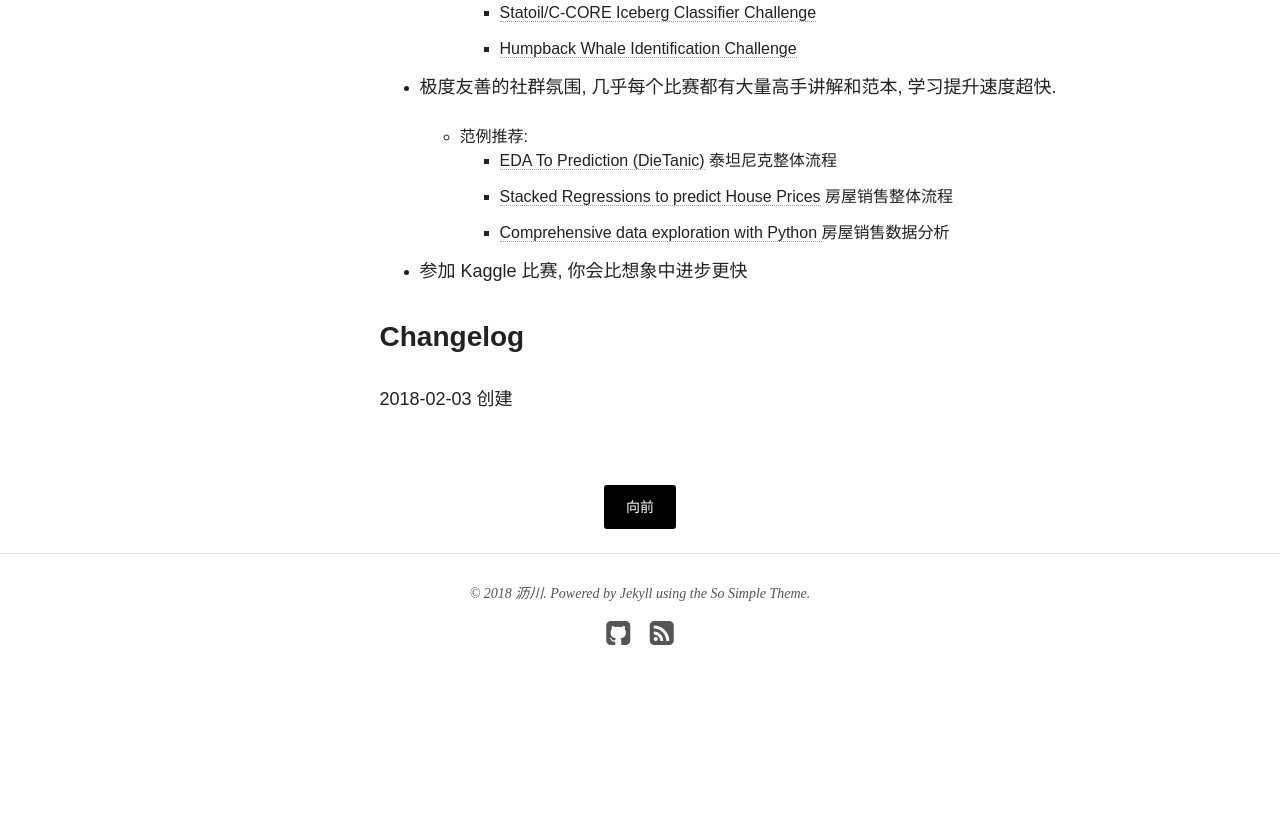
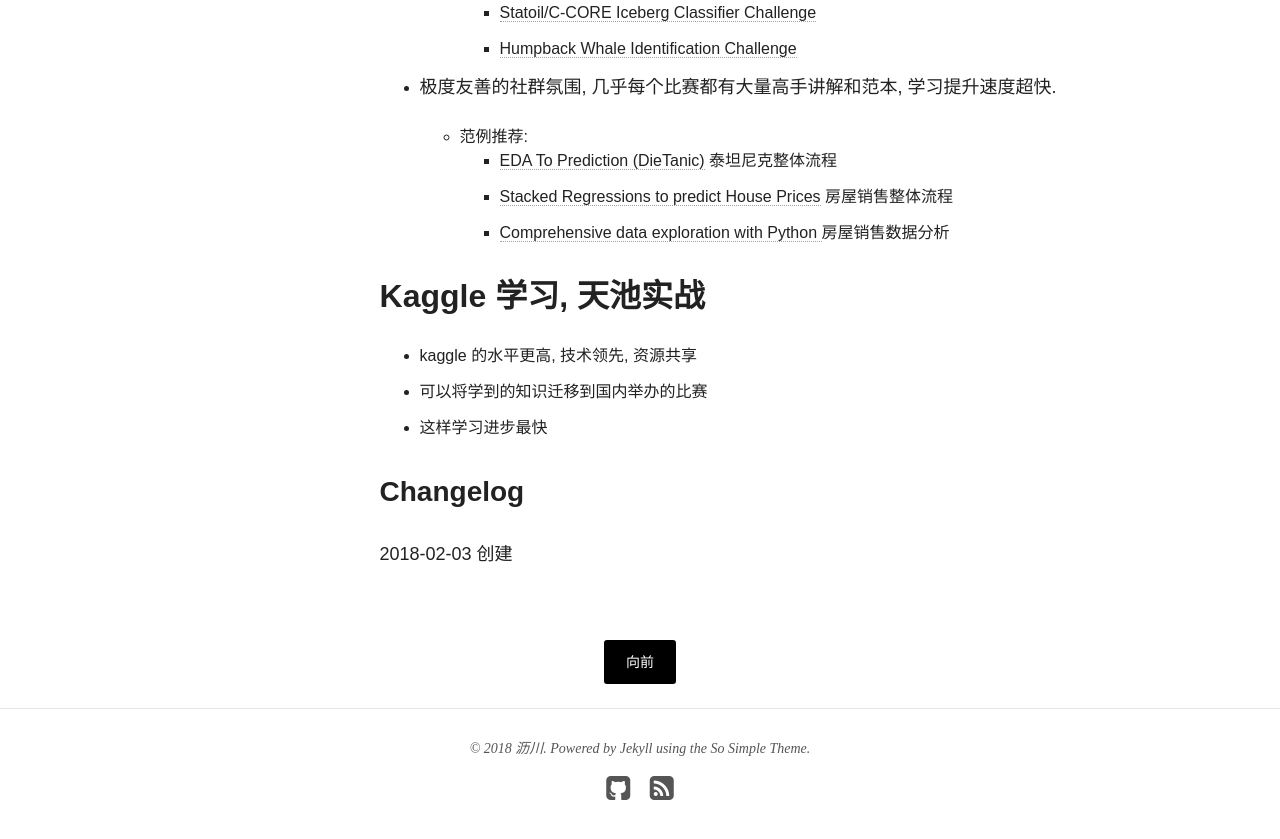
Before and after one commit to Hugo1030/Hugo1030.github.io, a Jekyll site: the page built from _posts/tech/2018-02-03-start-machine-learning.md, in a window 1280 px wide and 900 px high, scrolled down 1470 px. Shown: the top 839 px of the window. Built offline with Jekyll 4.4.1, drawn with Linux system fonts in a browser that asks for light colours; nearby versions of some CDN libraries; before the commit the page ends 2215 px from its top, so only the background shows below that.

Commit message:
update log

```diff
--- a/_posts/tech/2018-02-03-start-machine-learning.md
+++ b/_posts/tech/2018-02-03-start-machine-learning.md
@@ -46,7 +46,11 @@
         * [Comprehensive data exploration with Python
         ](https://www.kaggle.com/pmarcelino/comprehensive-data-exploration-with-python) 房屋销售数据分析
 
-- 参加 Kaggle 比赛, 你会比想象中进步更快
+## Kaggle 学习, 天池实战
+
+* kaggle 的水平更高, 技术领先, 资源共享
+* 可以将学到的知识迁移到国内举办的比赛
+* 这样学习进步最快
 
 ### Changelog
 2018-02-03 创建
```
